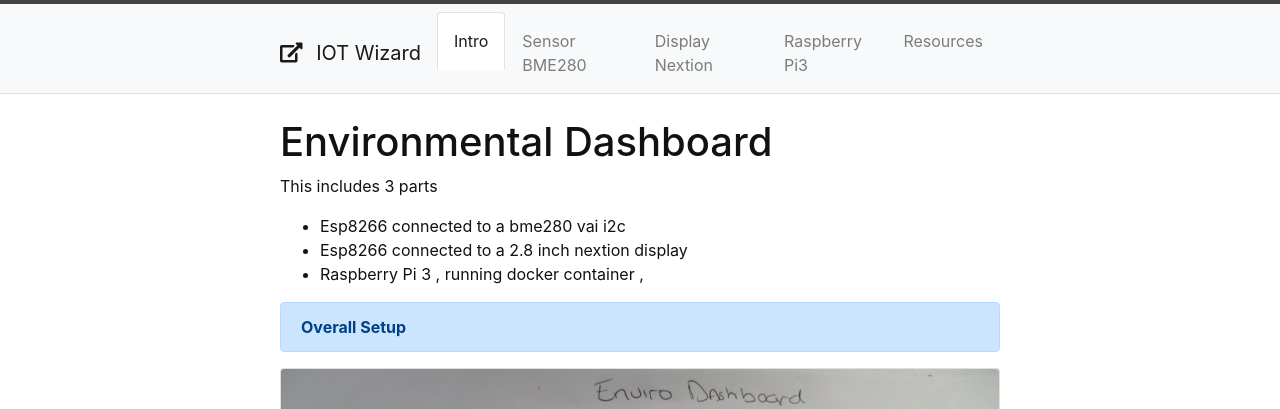
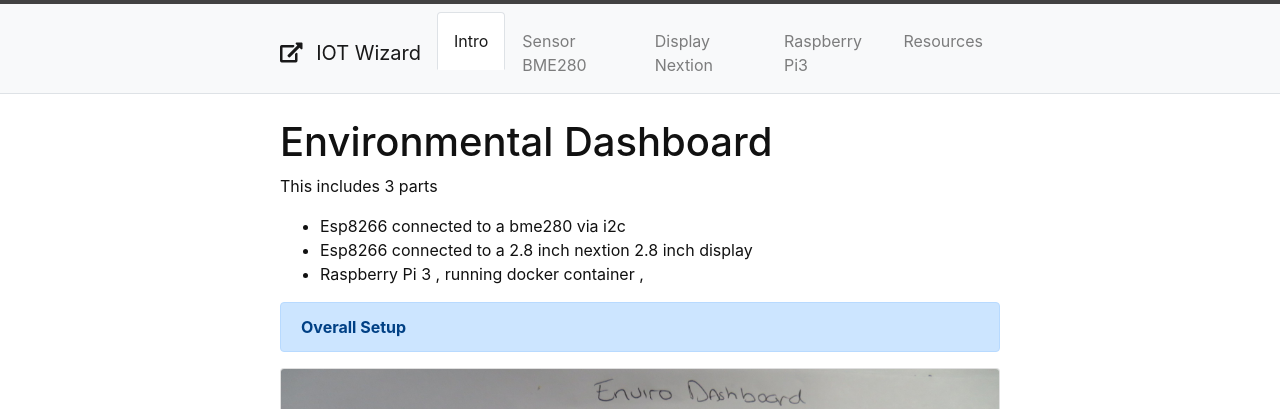
Before and after one commit to wizard-of-things/iot-wizards-site, a Jekyll site: the page built from content/0-intro.md, in a window 1280 px wide. Shown: the top 409 px of the page. Built offline with Jekyll 4.4.1, drawn with Linux system fonts in a browser that asks for light colours.

Commit message:
Update from Forestry.io Wizard of Things updated content/0-intro.md

```diff
--- a/content/0-intro.md
+++ b/content/0-intro.md
@@ -1,15 +1,15 @@
 ---
 title: Intro
 nav: true
+
 ---
-
 # Environmental Dashboard
 
 This includes 3 parts
 
-- Esp8266 connected to a bme280 vai i2c
-- Esp8266 connected to a 2.8 inch nextion display
-- Raspberry Pi 3 , running docker container ,
+* Esp8266 connected to a bme280 via i2c
+* Esp8266 connected to a 2.8 inch nextion 2.8 inch display
+* Raspberry Pi 3 , running docker container ,
 
 {% include alert.md text="**Overall Setup**" color="primary" %}
 
```
